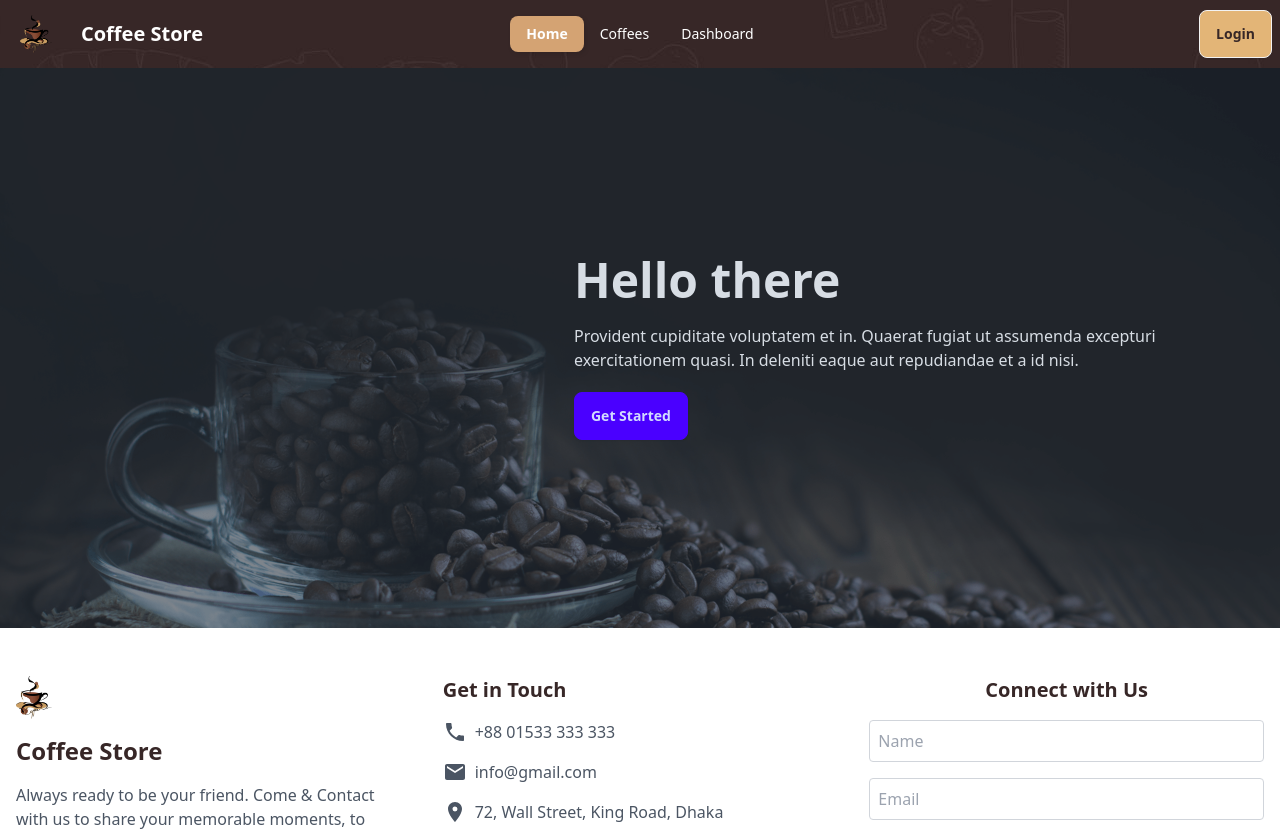
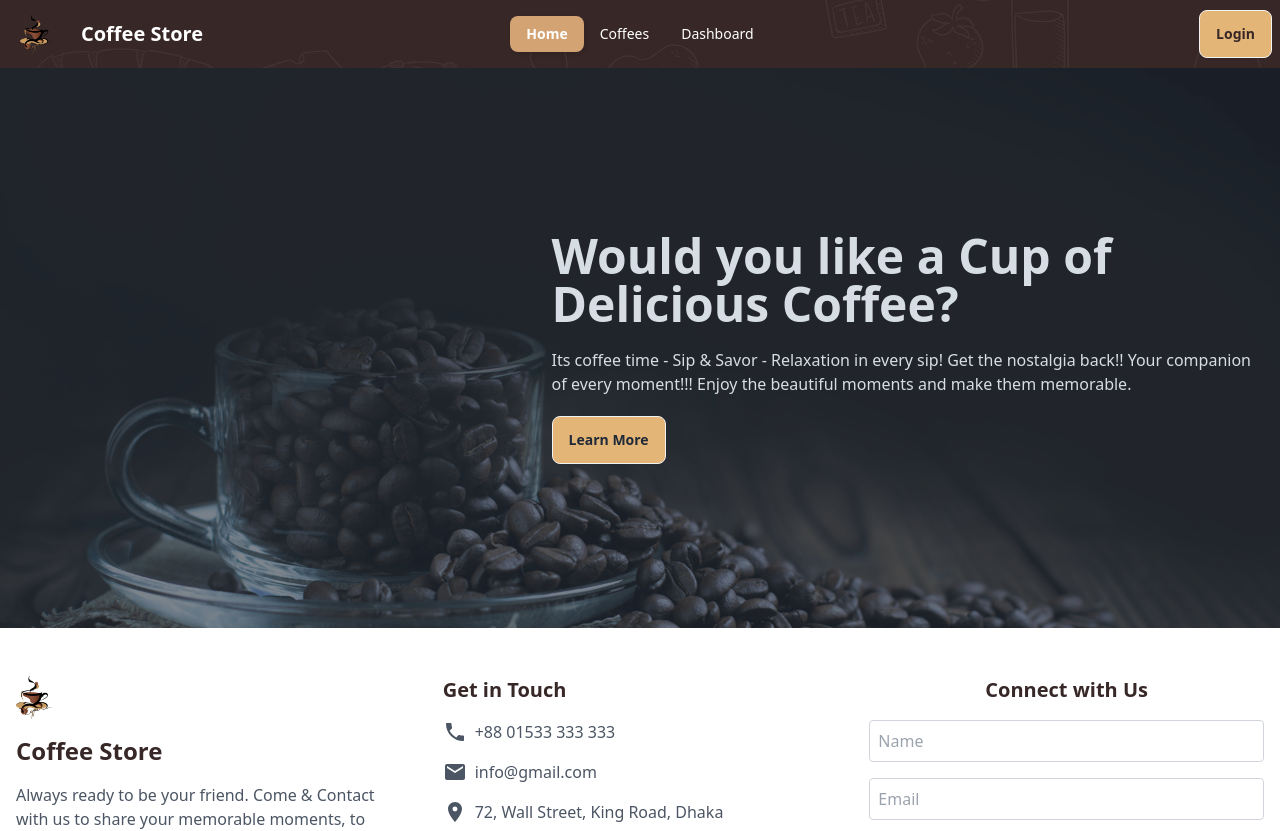
Before and after one commit to mdabdulkyum1/coffee-store, a React (Vite) app: page / in a window 1280 px wide. Shown: the top 831 px of the page. Built offline with nearby package versions, Linux system fonts and the light colour scheme.

Commit message:
banner content update

```diff
--- a/src/components/shared/Banner/Banner.jsx
+++ b/src/components/shared/Banner/Banner.jsx
@@ -5,13 +5,11 @@ const Banner = () => {
         <div className="hero-content text-neutral-content relative z-10">
           <div className="md:w-3/4"></div>
           <div className="">
-            <h1 className="mb-5 text-5xl font-bold">Hello there</h1>
+            <h1 className="mb-5 text-2xl lg:text-5xl font-bold">Would you like a Cup of Delicious Coffee?</h1>
             <p className="mb-5">
-              Provident cupiditate voluptatem et in. Quaerat fugiat ut assumenda
-              excepturi exercitationem quasi. In deleniti eaque aut repudiandae et
-              a id nisi.
+            Its coffee time - Sip & Savor - Relaxation in every sip! Get the nostalgia back!! Your companion of every moment!!! Enjoy the beautiful moments and make them memorable.
             </p>
-            <button className="btn btn-primary">Get Started</button>
+            <button className="btn bg-coffeeBtn hover:bg-transparent hover:text-coffeeBtn">Learn More</button>
           </div>
         </div>
       </div>
```
